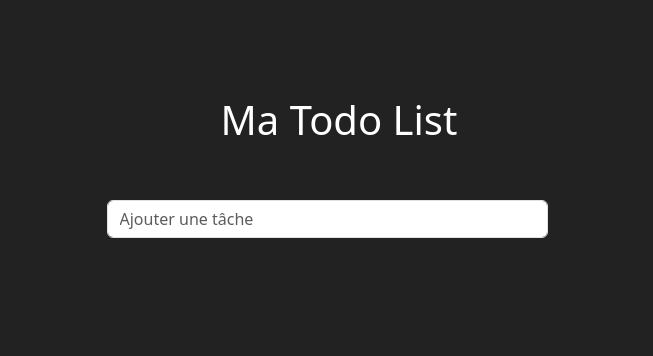
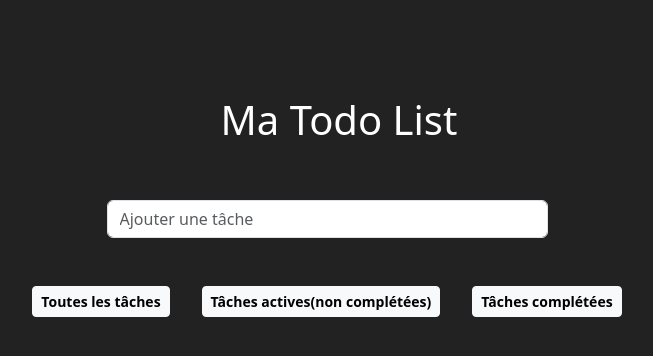
Before and after one commit to Boris-Picard/todo-list-react, a React (Vite) app: page / in a window 1280 px wide. Shown: the top 356 px of the page, without its empty margins (301-954 px from the left). Built offline with nearby package versions, Linux system fonts and the light colour scheme.

Commit message:
ajout filtre des catégories en cours

```diff
--- a/src/App.jsx
+++ b/src/App.jsx
@@ -1,6 +1,7 @@
 import './assets/styles/body.css'
 import { AddTask } from "./components/form/AddTask";
 import { useState } from "react";
+import { Categories } from './components/form/Categories';
 
 function App() {
 
@@ -28,6 +29,10 @@ function App() {
     setTasks(updatedTasks)
   }
 
+  const filterTasks = (e) => {
+    console.log(tasks);
+  }
+
   return (
     <section>
       <div className="container my-5">
@@ -41,16 +46,22 @@ function App() {
             </div>
           </div>
           <div className="row">
-            <div className="col-12 my-5">
-              <ul className="text-white fw-bold">
+            <div className="col-12">
+              <Categories onClick={filterTasks}/>
+            </div>
+          </div>
+          <div className="row justify-content-center">
+            <div className="col-8 my-5">
               {tasks.map((task) =>
-                  <li
-                    className={task.isDone ? 'text-success' : null}
+                <div
+                  className={`hstack mb-3 card bg-light ${task.isDone ? 'text-decoration-line-through' : null}`}
                   id={task.id}
                   key={task.id}
                   onClick={() => handleClick(task.id)}
                 >
+                  <div className="card-body fw-bold">
                     {task.text}
+                  </div>
                   <button
                     className="mx-2 btn btn-sm btn-danger"
                     id={task.id}
@@ -58,11 +69,10 @@ function App() {
                       e.stopPropagation();
                       deleteTasks(task.id)
                     }}>
-                      x
+                    Supprimer la tâche
                   </button>
-                  </li>
+                </div>
               )}
-              </ul>
             </div>
           </div>
         </div>
--- /dev/null
+++ b/src/components/form/Categories.jsx
@@ -0,0 +1,22 @@
+// import { useState } from "react"
+
+export function Categories() {
+
+    // const [filter, setFilter] = useState([]);
+
+    // const handleClick = (e) => {
+    //     setFilter(e.target.value)
+    // }
+
+    return <div className="d-flex justify-content-center mt-5">
+        <button className="btn btn-sm btn-light mx-3 fw-bold">
+            Toutes les tâches
+        </button>
+        <button className="btn btn-sm btn-light mx-3 fw-bold">
+            Tâches actives(non complétées)
+        </button>
+        <button className="btn btn-sm btn-light mx-3 fw-bold">
+            Tâches complétées
+        </button>
+    </div>
+}
```
Lines whose indentation alone changed are shown as unchanged.
